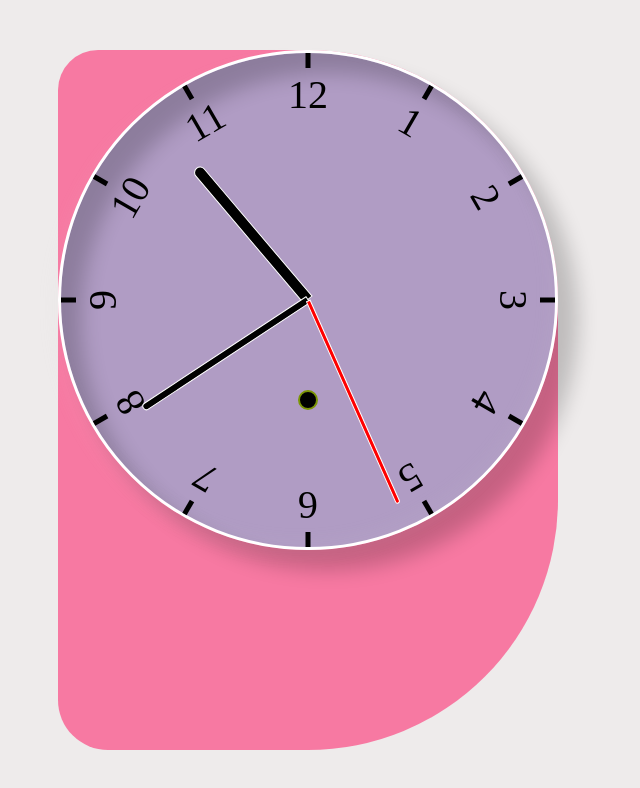
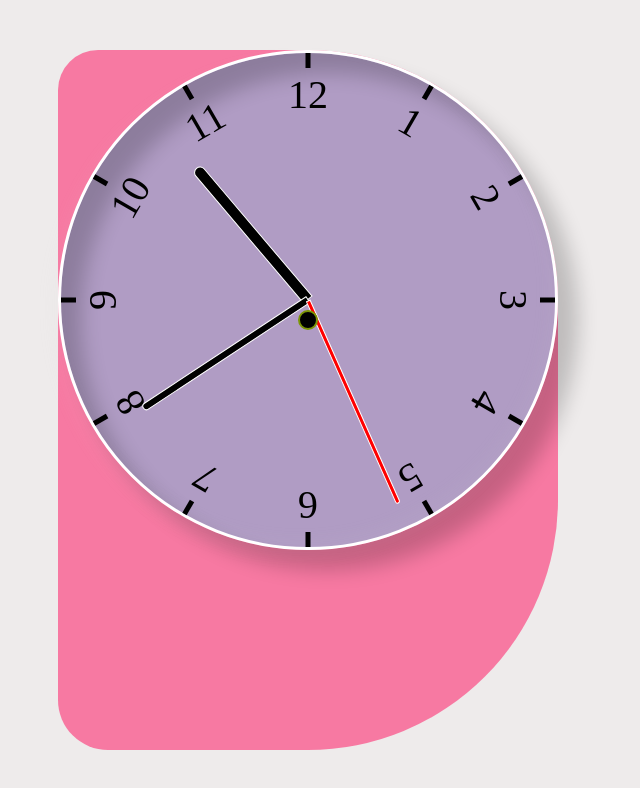
Before and after one commit to MeetYourCreator/alarm-clock, a React (Create React App) app: page / in a window 1280 px wide. Shown: the top 788 px of the page, without its empty margins (332-972 px from the left). Built offline with nearby package versions, Linux system fonts and the light colour scheme; a web font is replaced by a local one.

Commit message:
update stying

```diff
--- a/src/screens/Clock/Clock.css
+++ b/src/screens/Clock/Clock.css
@@ -25,7 +25,7 @@ body {
 .clock-face {
   width: 500px;
   height: 500px;
-  background-color: rgba(102, 193, 230, 0.485);
+  background-color: #66c1e67c;
   border-radius: 50%;
   border: 3px solid white;
   box-shadow:  -8px 8px 15px rgba(225,225,225,0.05),
@@ -45,7 +45,7 @@ body {
   z-index: 11;
   width: 20px;
   height: 20px;
-  top: 50%;
+  top: 40%;
   left: 50%;
   transform: translateX(-50%) translateY(-50%);
   border-radius: 50%;
```
